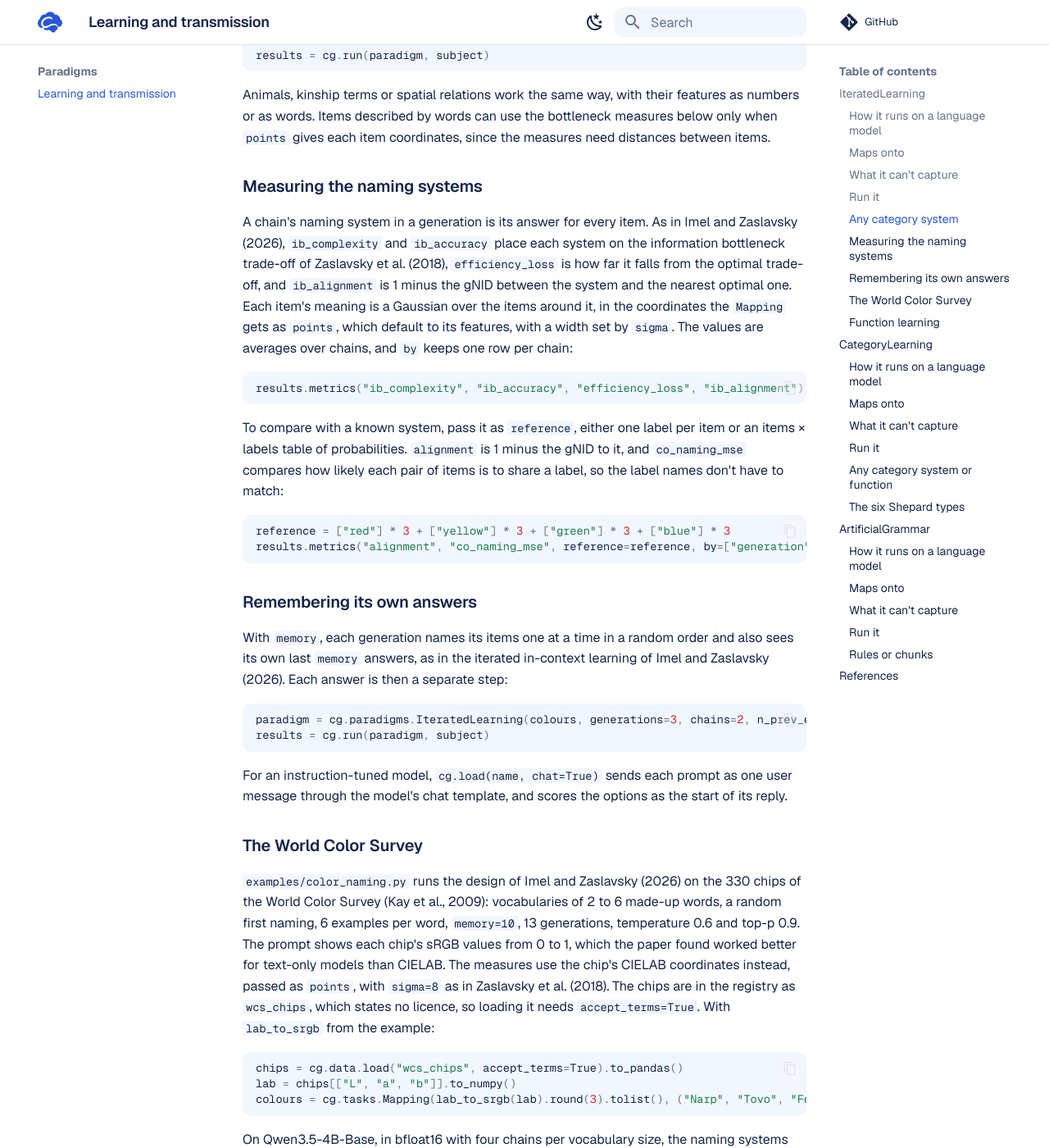
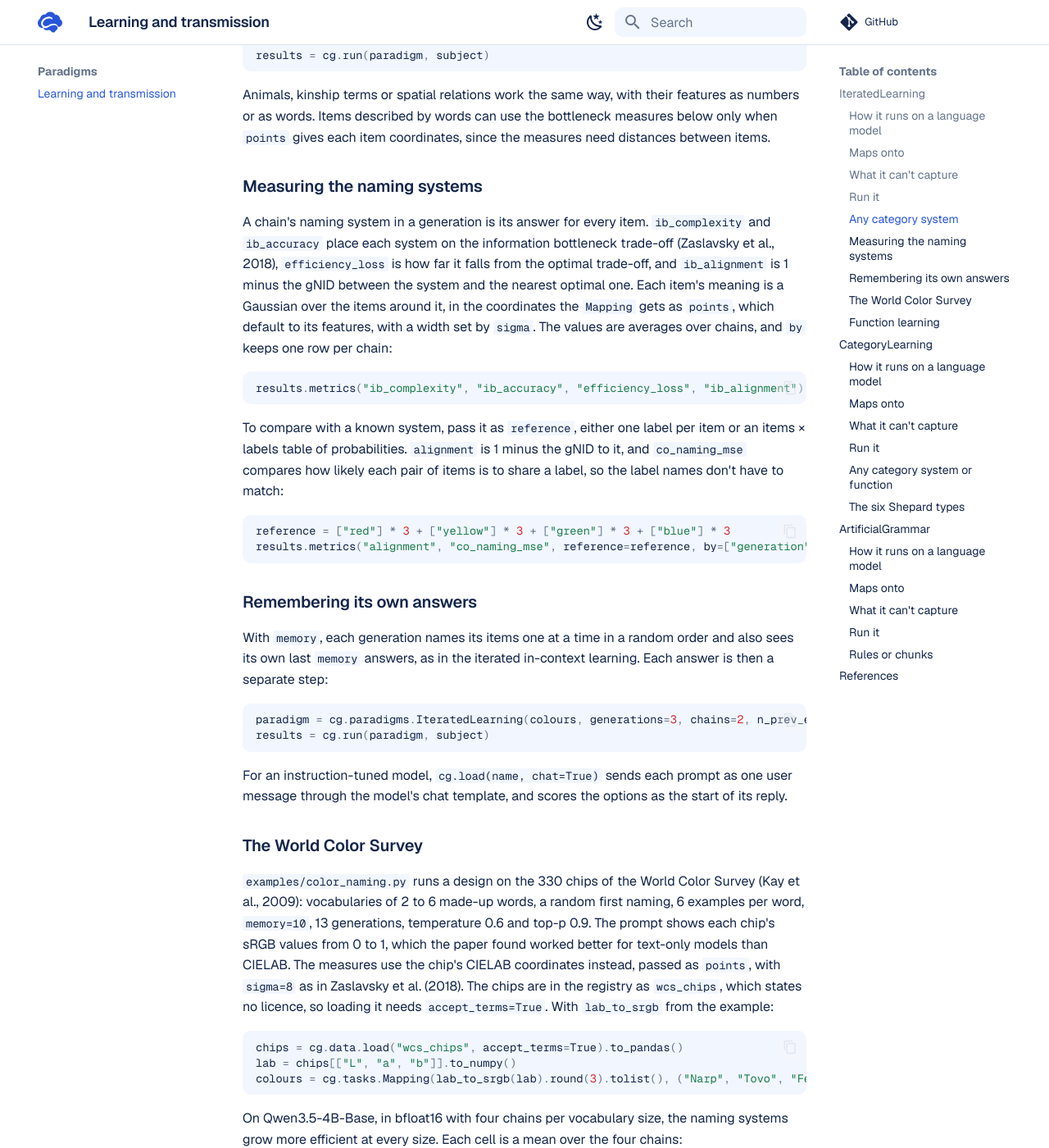
Before and after one commit to IParraMartin/cognarium, an MkDocs documentation site: the page built from docs/paradigms/learning.md, in a window 1280 px wide and 1400 px high, scrolled down 3104 px. Shown: the whole window at 82% size. Built offline with MkDocs 1.6.1 and Material for MkDocs 9.7.7, drawn with Linux system fonts in a browser that asks for light colours; comment, search, counter and statistics services are not loaded.

Commit message:
Cite Imel and Zaslavsky less often in the naming sections

````diff
--- a/docs/paradigms/learning.md
+++ b/docs/paradigms/learning.md
@@ -103,7 +103,7 @@ Animals, kinship terms or spatial relations work the same way, with their featur
 
 ### Measuring the naming systems
 
-A chain's naming system in a generation is its answer for every item. As in Imel and Zaslavsky (2026), `ib_complexity` and `ib_accuracy` place each system on the information bottleneck trade-off of Zaslavsky et al. (2018), `efficiency_loss` is how far it falls from the optimal trade-off, and `ib_alignment` is 1 minus the gNID between the system and the nearest optimal one. Each item's meaning is a Gaussian over the items around it, in the coordinates the `Mapping` gets as `points`, which default to its features, with a width set by `sigma`. The values are averages over chains, and `by` keeps one row per chain:
+A chain's naming system in a generation is its answer for every item. `ib_complexity` and `ib_accuracy` place each system on the information bottleneck trade-off (Zaslavsky et al., 2018), `efficiency_loss` is how far it falls from the optimal trade-off, and `ib_alignment` is 1 minus the gNID between the system and the nearest optimal one. Each item's meaning is a Gaussian over the items around it, in the coordinates the `Mapping` gets as `points`, which default to its features, with a width set by `sigma`. The values are averages over chains, and `by` keeps one row per chain:
 
 ```python
 results.metrics("ib_complexity", "ib_accuracy", "efficiency_loss", "ib_alignment")
@@ -118,7 +118,7 @@ results.metrics("alignment", "co_naming_mse", reference=reference, by=["generati
 
 ### Remembering its own answers
 
-With `memory`, each generation names its items one at a time in a random order and also sees its own last `memory` answers, as in the iterated in-context learning of Imel and Zaslavsky (2026). Each answer is then a separate step:
+With `memory`, each generation names its items one at a time in a random order and also sees its own last `memory` answers, as in the iterated in-context learning. Each answer is then a separate step:
 
 ```python
 paradigm = cg.paradigms.IteratedLearning(colours, generations=3, chains=2, n_prev_examples=6, memory=4)
@@ -129,7 +129,7 @@ For an instruction-tuned model, `cg.load(name, chat=True)` sends each prompt as
 
 ### The World Color Survey
 
-`examples/color_naming.py` runs the design of Imel and Zaslavsky (2026) on the 330 chips of the World Color Survey (Kay et al., 2009): vocabularies of 2 to 6 made-up words, a random first naming, 6 examples per word, `memory=10`, 13 generations, temperature 0.6 and top-p 0.9. The prompt shows each chip's sRGB values from 0 to 1, which the paper found worked better for text-only models than CIELAB. The measures use the chip's CIELAB coordinates instead, passed as `points`, with `sigma=8` as in Zaslavsky et al. (2018). The chips are in the registry as `wcs_chips`, which states no licence, so loading it needs `accept_terms=True`. With `lab_to_srgb` from the example:
+`examples/color_naming.py` runs a design on the 330 chips of the World Color Survey (Kay et al., 2009): vocabularies of 2 to 6 made-up words, a random first naming, 6 examples per word, `memory=10`, 13 generations, temperature 0.6 and top-p 0.9. The prompt shows each chip's sRGB values from 0 to 1, which the paper found worked better for text-only models than CIELAB. The measures use the chip's CIELAB coordinates instead, passed as `points`, with `sigma=8` as in Zaslavsky et al. (2018). The chips are in the registry as `wcs_chips`, which states no licence, so loading it needs `accept_terms=True`. With `lab_to_srgb` from the example:
 
 <!-- no-run -->
 ```python
````
